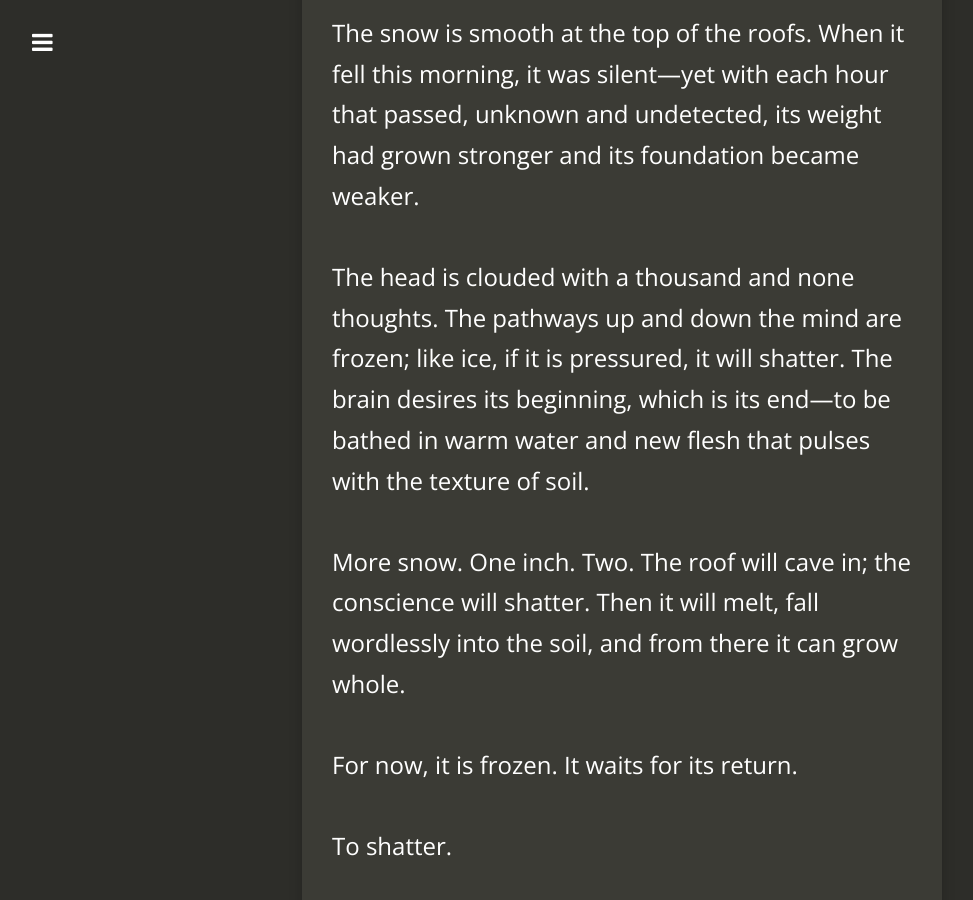
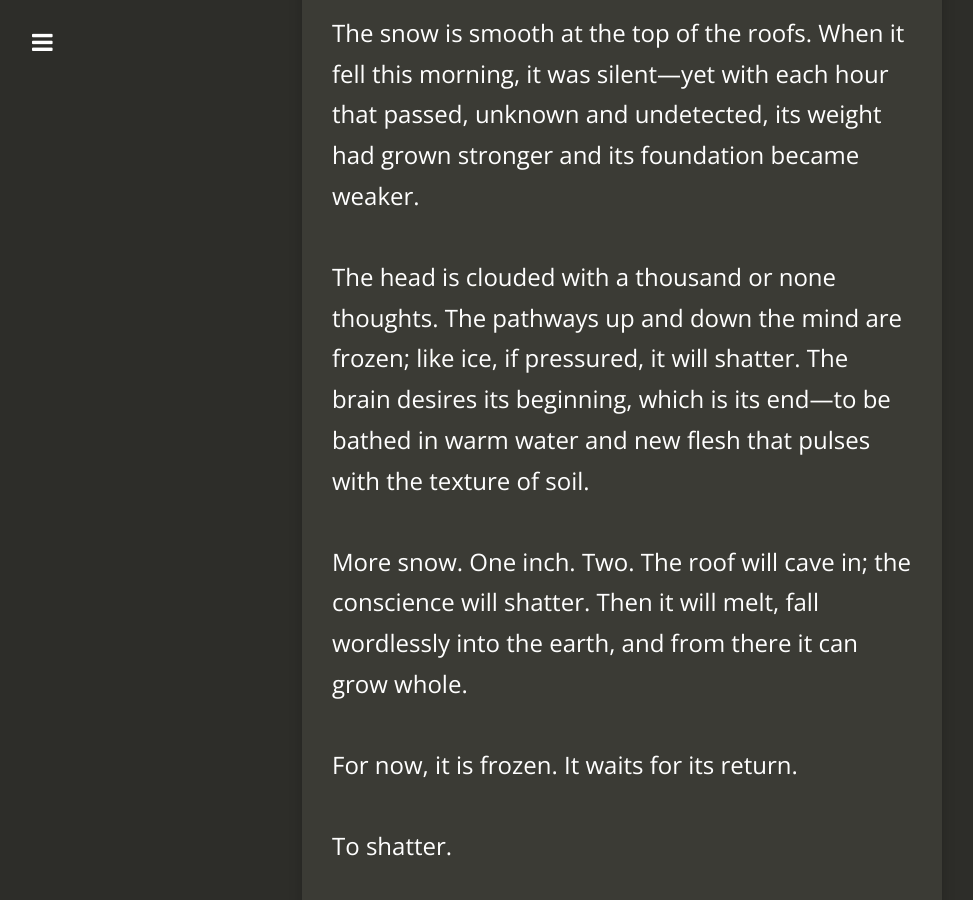
Before and after one commit to jacobtomlinson/carte-noire, a Jekyll site: the page built from _posts/2021-02-04-to-snow-and-shatter-2-4-journal.md, in a window 1280 px wide and 900 px high, scrolled down 369 px. Shown: the whole window, without its empty margins (18-991 px from the left). Built offline with Jekyll 4.4.1, drawn with Linux system fonts in a browser that asks for light colours; nearby versions of some CDN libraries; comment, search, counter and statistics services are not loaded.

Commit message:
Make editing wave for to snow and shatter

```diff
--- a/_posts/2021-02-04-to-snow-and-shatter-2-4-journal.md
+++ b/_posts/2021-02-04-to-snow-and-shatter-2-4-journal.md
@@ -14,9 +14,9 @@ tags:
 ---
 The snow is smooth at the top of the roofs. When it fell this morning, it was silent—yet with each hour that passed, unknown and undetected, its weight had grown stronger and its foundation became weaker.
 
-The head is clouded with a thousand and none thoughts. The pathways up and down the mind are frozen; like ice, if it is pressured, it will shatter. The brain desires its beginning, which is its end—to be bathed in warm water and new flesh that pulses with the texture of soil.
+The head is clouded with a thousand or none thoughts. The pathways up and down the mind are frozen; like ice, if pressured, it will shatter. The brain desires its beginning, which is its end—to be bathed in warm water and new flesh that pulses with the texture of soil.
 
-More snow. One inch. Two. The roof will cave in; the conscience will shatter. Then it will melt, fall wordlessly into the soil, and from there it can grow whole.
+More snow. One inch. Two. The roof will cave in; the conscience will shatter. Then it will melt, fall wordlessly into the earth, and from there it can grow whole.
 
 For now, it is frozen. It waits for its return.
 
```
